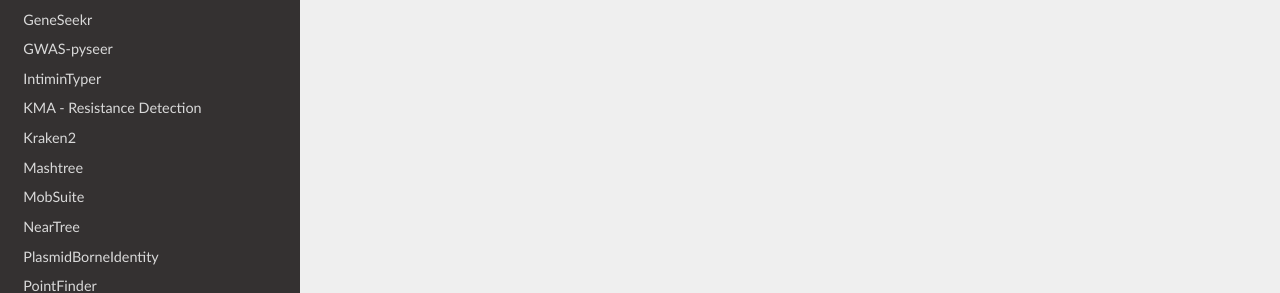
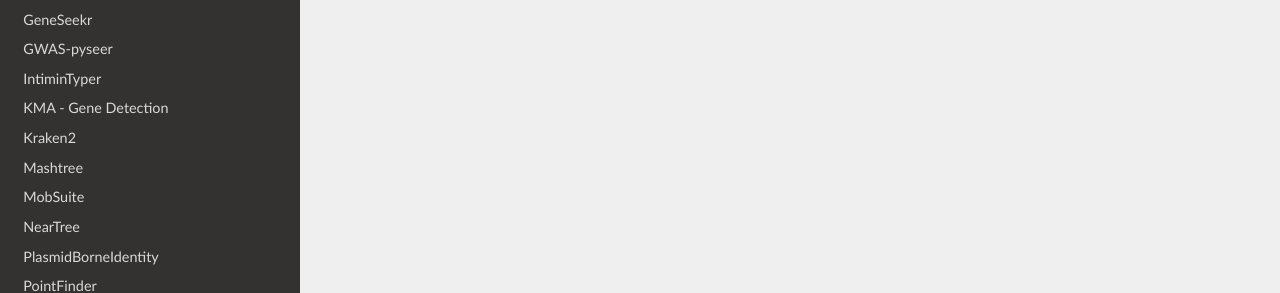
Before and after one commit to OLC-Bioinformatics/redmine-docs, an MkDocs documentation site: the page built from docs/index.md, in a window 1280 px wide. Shown: the part 558-851 px from the top of the page. Built offline with MkDocs 1.6.1, drawn with Linux system fonts in a browser that asks for light colours; nearby versions of some CDN libraries.

Commit message:
Updated KMA functions

```diff
--- a/mkdocs.yml
+++ b/mkdocs.yml
@@ -26,7 +26,7 @@
     - 'GeneSeekr': 'analysis/geneseekr.md'
     - 'GWAS-pyseer': 'analysis/pyseer.md'
     - 'IntiminTyper': 'analysis/intimintyper.md'
-    - 'KMA - Resistance Detection': 'analysis/kma.md'
+    - 'KMA - Gene Detection': 'analysis/kma.md'
     - 'Kraken2': 'analysis/kraken2.md'
     - 'Mashtree': 'analysis/mashtree.md'
     - 'MobSuite': 'analysis/mobsuite.md'
```
